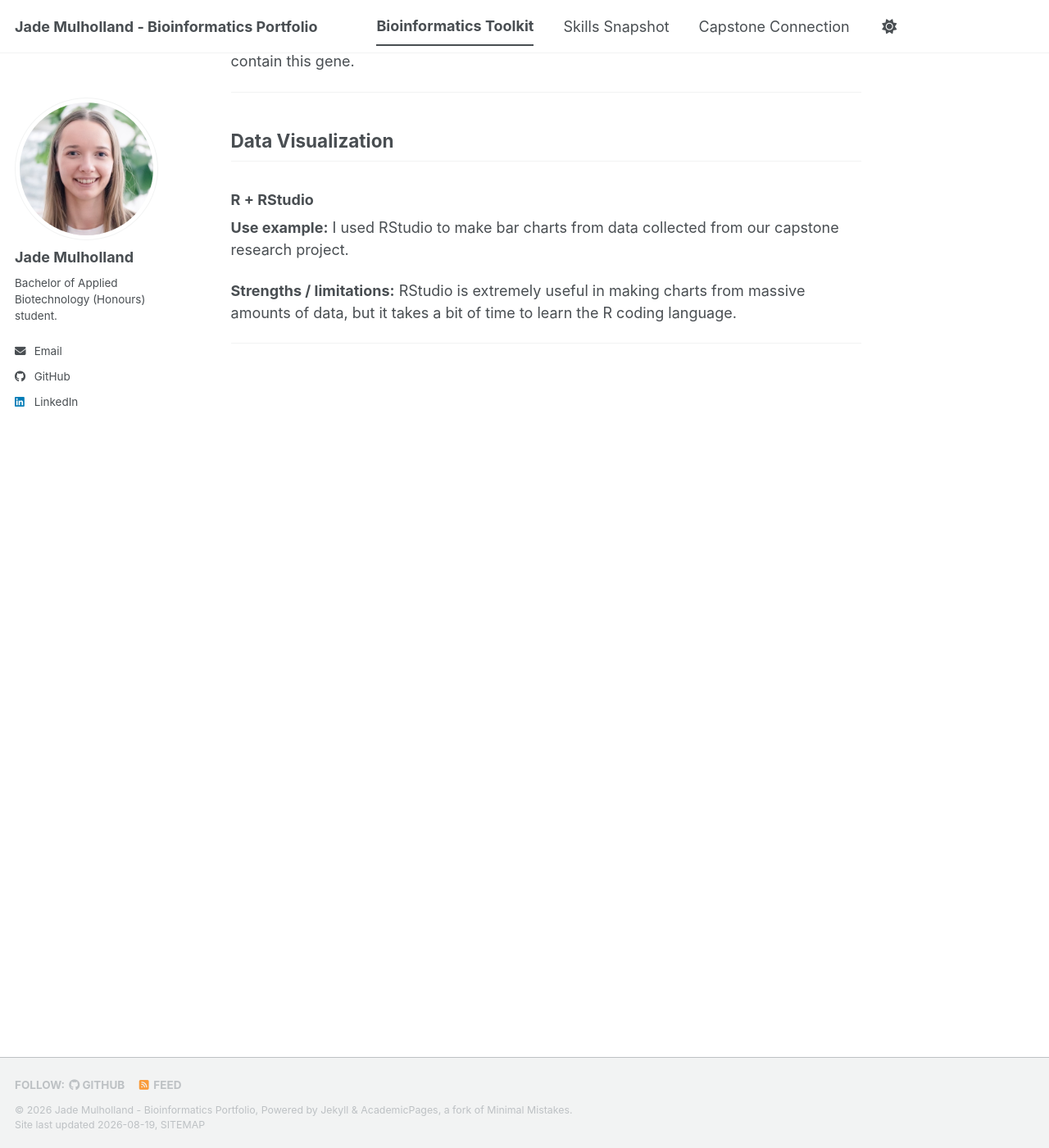
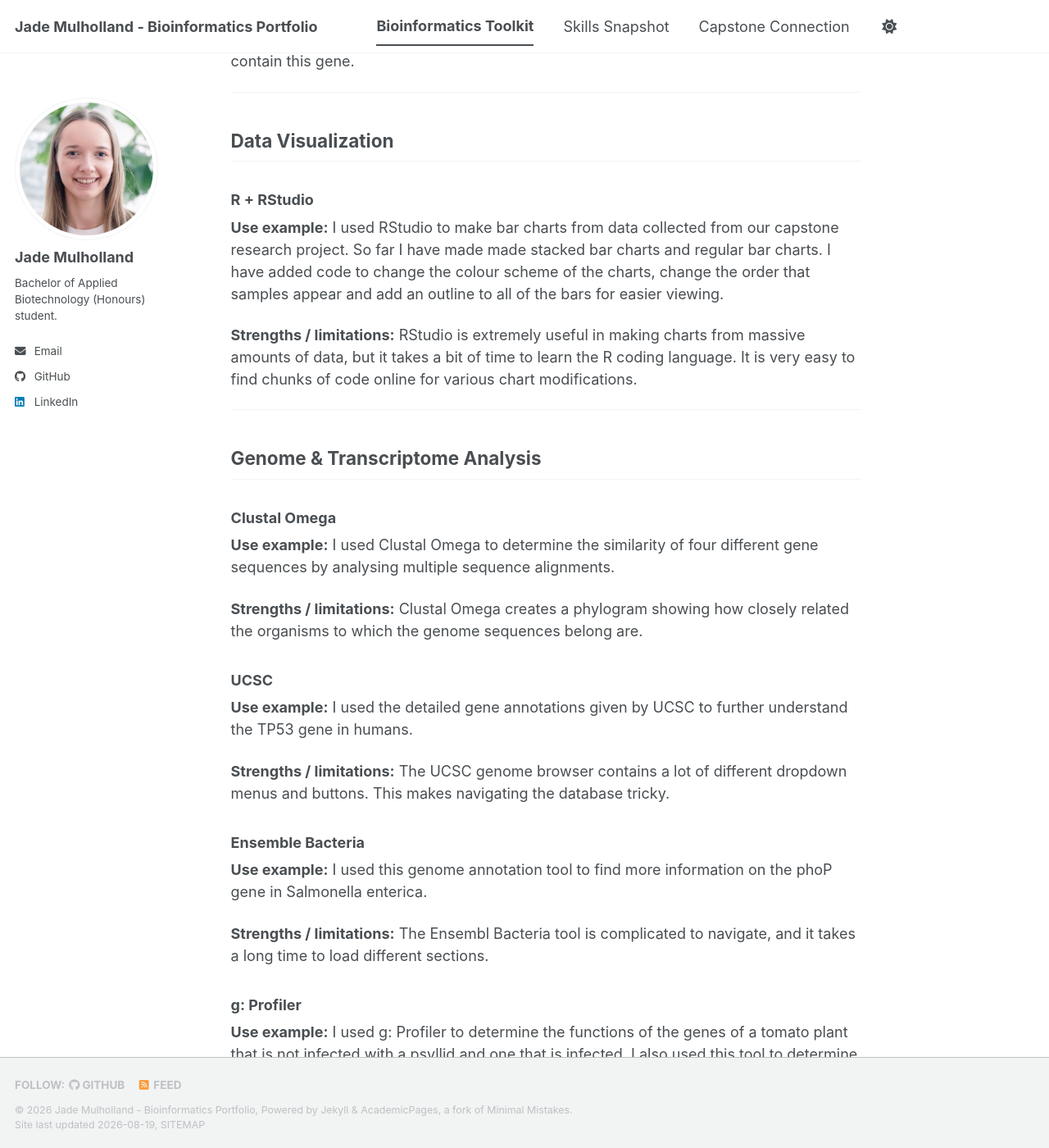
Before and after one commit to JadeLillian/biot74000-portfolio, a Jekyll site: the page built from _pages/toolkit.md, in a window 1280 px wide and 1400 px high, scrolled down 1172 px. Shown: the whole window at 82% size. Built offline with Jekyll 4.4.1, drawn with Linux system fonts in a browser that asks for light colours; a script bundle is joined from its source files by our own code; library files that are not in the unit come from our copies; some of the changed text lies outside the part shown.

Commit message:
Revise toolkit descriptions and use cases
Updated descriptions and examples for various bioinformatics tools, including BLAST, RStudio, Clustal Omega, UCSC, Ensembl Bacteria, g: Profiler, UniProt, and AlphaFold.

```diff
--- a/_pages/toolkit.md
+++ b/_pages/toolkit.md
@@ -14,8 +14,7 @@ organized by what they are used for._
 
 **Use example:** I have used BLAST to determine how conserved the phoP gene is in _Salmonella enterica_. I took notice of the query coverage and E-value.
 
-**Strengths / limitations:**
-BLAST allows you to find other matching sequences very quickly.
+**Strengths / limitations:** BLAST allows you to find other matching sequences very quickly.
 
 ---
 
@@ -47,8 +46,48 @@ BLAST allows you to find other matching sequences very quickly.
 
 ### R + RStudio
 
-**Use example:** I used RStudio to make bar charts from data collected from our capstone research project.
+**Use example:** I used RStudio to make bar charts from data collected from our capstone research project. So far I have made made stacked bar charts and regular bar charts. I have added code to change the colour scheme of the charts, change the order that samples appear and add an outline to all of the bars for easier viewing.
 
-**Strengths / limitations:** RStudio is extremely useful in making charts from massive amounts of data, but it takes a bit of time to learn the R coding language.
+**Strengths / limitations:** RStudio is extremely useful in making charts from massive amounts of data, but it takes a bit of time to learn the R coding language. It is very easy to find chunks of code online for various chart modifications.
 
 ---
+
+## Genome & Transcriptome Analysis
+
+### Clustal Omega
+
+**Use example:** I used Clustal Omega to determine the similarity of four different gene sequences by analysing multiple sequence alignments.
+
+**Strengths / limitations:** Clustal Omega creates a phylogram showing how closely related the organisms to which the genome sequences belong are.
+
+### UCSC
+
+**Use example:** I used the detailed gene annotations given by UCSC to further understand the TP53 gene in humans.
+
+**Strengths / limitations:** The UCSC genome browser contains a lot of different dropdown menus and buttons. This makes navigating the database tricky.
+
+### Ensemble Bacteria
+
+**Use example:** I used this genome annotation tool to find more information on the phoP gene in Salmonella enterica.
+
+**Strengths / limitations:** The Ensembl Bacteria tool is complicated to navigate, and it takes a long time to load different sections.
+
+### g: Profiler
+
+**Use example:** I used g: Profiler to determine the functions of the genes of a tomato plant that is not infected with a psyllid and one that is infected. I also used this tool to determine which genes were upregulated or downregulated as a response to the psyllid.
+
+**Strengths / limitations:** This database gives a lot of information on gene function, and the confidence of each gene to function match.
+
+## Protein Structure & Function
+
+### UniProt - Feature viewer
+
+**Use example:** I used the feature viewer in Uniprot to look at the different protein domains of NPR3.
+
+**Strengths / limitations:** I really like seeing the shape of a protein. It reminds me that proteins are complex, really small structures, and not just magic.
+
+### AlphaFold
+
+**Use example:** I used AlphaFold to look at the shape of the NPR3 protein. I also used it to determine how sure researchers are of each domain’s shape.
+
+**Strengths / limitations:** AlphaFold makes it very clear which sections of the protein are likely folded correctly by using a colour-coded system
```
